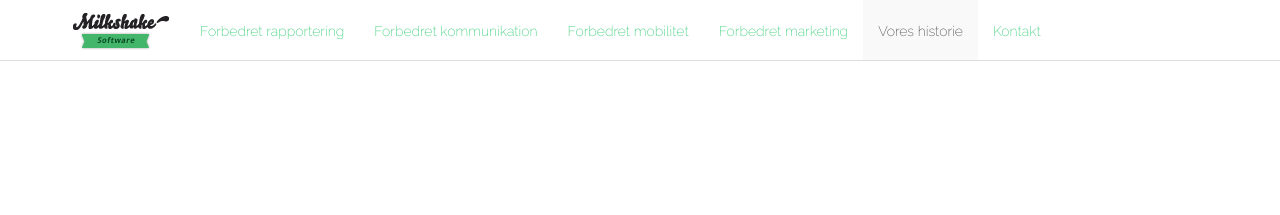
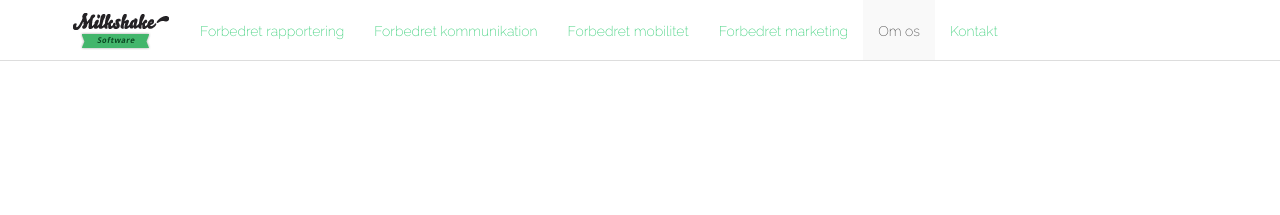
Before and after one commit to milkshakesoftware/milkshakesoftware.github.com, a Jekyll site: the page built from om-milkshake/index.html, in a window 1280 px wide. Shown: the top 215 px of the page. Built offline with Jekyll 4.4.1, drawn with Linux system fonts in a browser that asks for light colours; some web fonts are replaced.

Commit message:
Rename story page

```diff
--- a/vores-historie/index.html
+++ b/om-milkshake/index.html
@@ -1,9 +1,9 @@
 ---
 layout: default
-title: Vores historie
+title: Om os
 showInNavBar: true
 sortOrder: 50
-permalink: vores-historie/
+permalink: om-milkshake/
 ---
 
 <div class="container">
```
